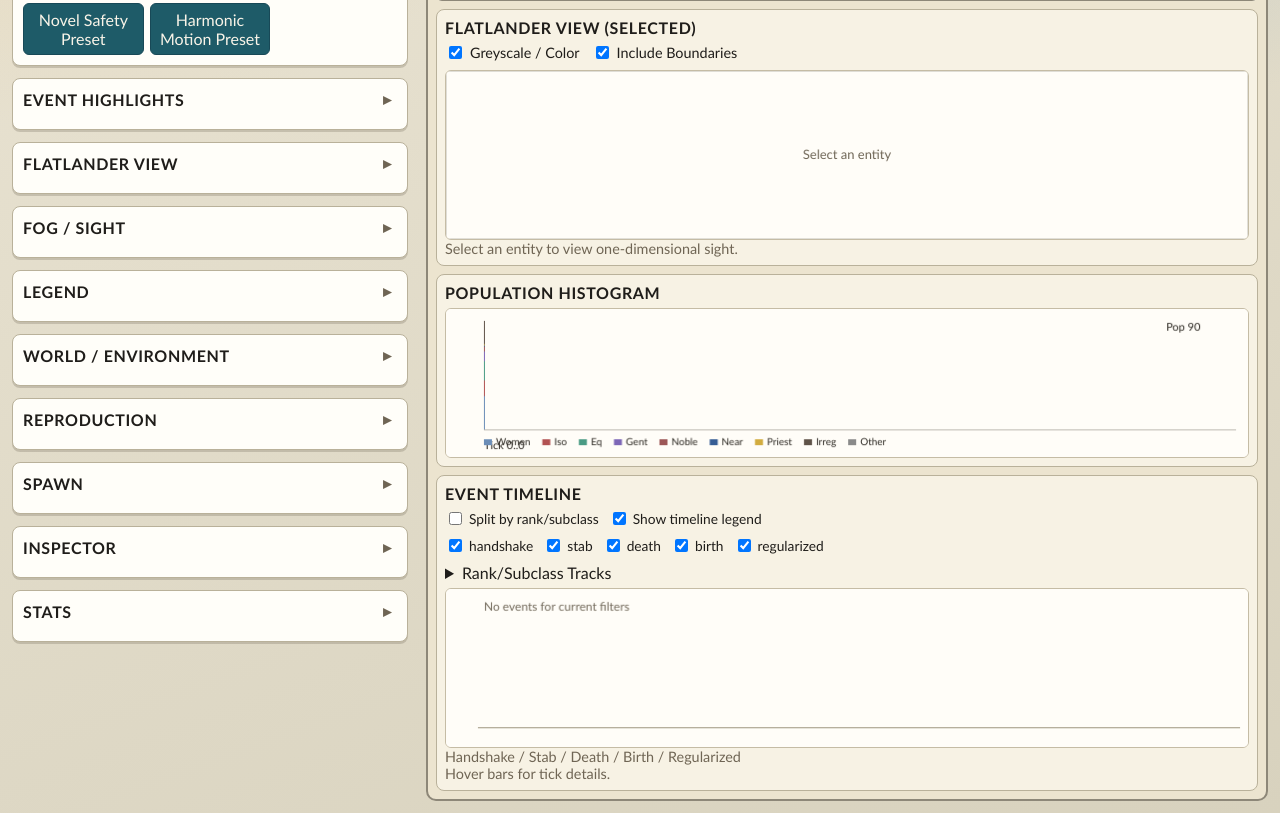
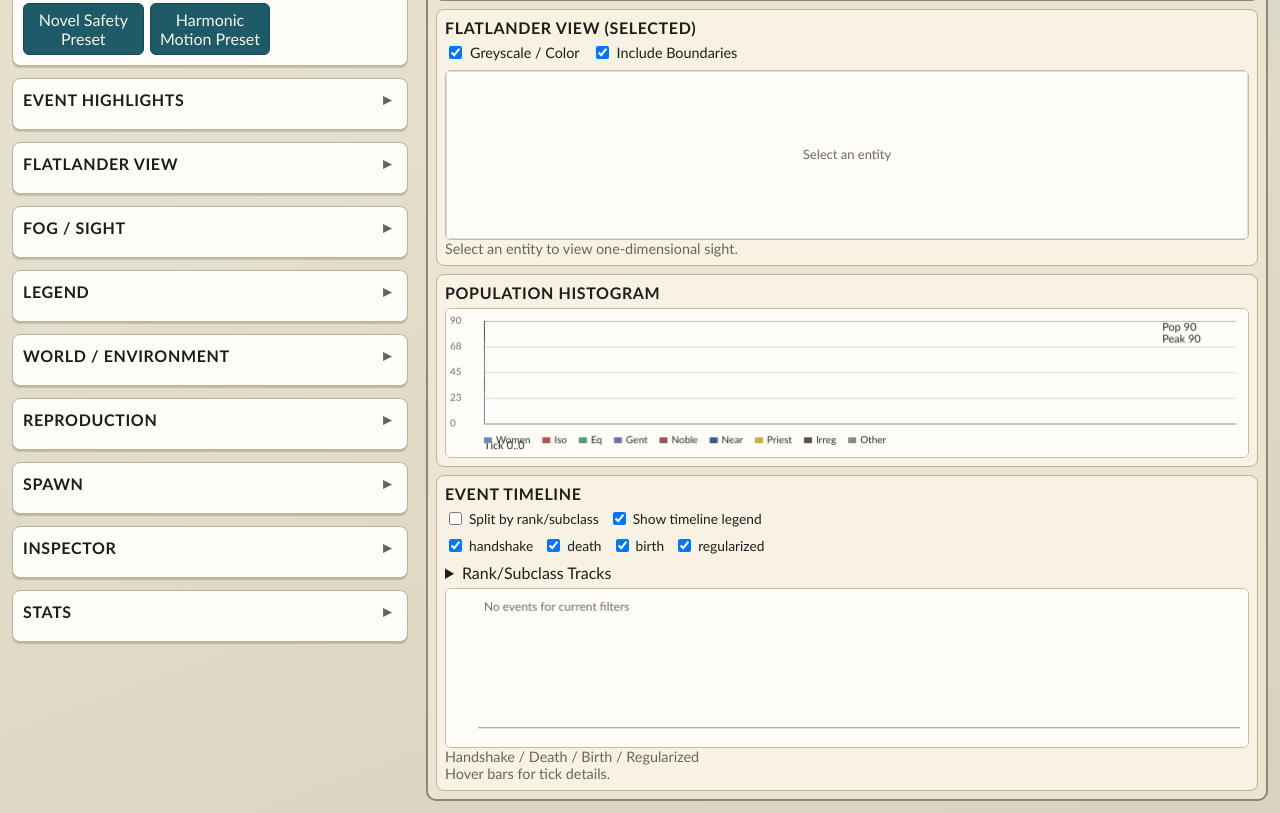
Before and after one commit to dasaro/flatlander, a website built with Vite: page index.html in a window 1280 px wide. Shown: the part 645-1458 px from the top of the page. Built offline with nearby package versions, Linux system fonts and the light colour scheme.

Commit message:
feat(ui): stacked population envelope and trim timeline noise

```diff
--- a/index.html
+++ b/index.html
@@ -832,7 +832,6 @@
           </div>
           <div class="timeline-controls timeline-type-controls">
             <label><input id="timeline-type-handshake" type="checkbox" checked /> handshake</label>
-            <label><input id="timeline-type-stab" type="checkbox" checked /> stab</label>
             <label><input id="timeline-type-death" type="checkbox" checked /> death</label>
             <label><input id="timeline-type-birth" type="checkbox" checked /> birth</label>
             <label><input id="timeline-type-regularized" type="checkbox" checked /> regularized</label>
@@ -853,7 +852,7 @@
             </div>
           </details>
           <canvas id="event-timeline-canvas" aria-label="Event timeline"></canvas>
-          <div id="event-timeline-legend" class="hint">Handshake / Stab / Death / Birth / Regularized</div>
+          <div id="event-timeline-legend" class="hint">Handshake / Death / Birth / Regularized</div>
           <div id="event-timeline-tooltip" class="hint">Hover bars for tick details.</div>
         </section>
       </main>
--- a/src/main.ts
+++ b/src/main.ts
@@ -60,7 +60,6 @@ import { APP_VERSION } from './version';
 
 const TIMELINE_TYPE_CONTROL_IDS: Partial<Record<EventType, string>> = {
   handshake: 'timeline-type-handshake',
-  stab: 'timeline-type-stab',
   death: 'timeline-type-death',
   birth: 'timeline-type-birth',
   regularized: 'timeline-type-regularized',
--- a/src/render/populationHistogram.ts
+++ b/src/render/populationHistogram.ts
@@ -78,7 +78,7 @@ export class PopulationHistogram {
     const left = 38;
     const right = width - 12;
     const top = 12;
-    const bottom = height - 28;
+    const bottom = height - 34;
     const chartHeight = Math.max(1, bottom - top);
     const chartWidth = Math.max(1, right - left);
 
@@ -104,8 +104,12 @@ export class PopulationHistogram {
     const lastTick = latest?.tick ?? firstTick;
     const tickSpan = Math.max(1, lastTick - firstTick);
     const bins = this.buildBins(chartWidth, firstTick, tickSpan);
-    const maxPopulation = Math.max(1, ...bins.map((bin) => (bin.count > 0 ? bin.population / bin.count : 0)));
+    const maxPopulation = Math.max(
+      1,
+      ...bins.map((bin) => (bin.count > 0 ? bin.population / bin.count : 0)),
+    );
     const barWidth = Math.max(1, Math.floor(chartWidth / bins.length));
+    this.drawPopulationScaleGrid(left, right, top, bottom, maxPopulation);
 
     this.ctx.save();
     this.ctx.beginPath();
@@ -124,6 +128,10 @@ export class PopulationHistogram {
       if (avgPopulation <= 0) {
         continue;
       }
+      const envelopeHeight = (avgPopulation / maxPopulation) * chartHeight;
+      if (envelopeHeight <= 0) {
+        continue;
+      }
       for (let groupIndex = 0; groupIndex < COMPOSITION_GROUPS.length; groupIndex += 1) {
         const avgGroupPopulation = (bin.groups[groupIndex] ?? 0) / bin.count;
         if (avgGroupPopulation <= 0) {
@@ -133,32 +141,12 @@ export class PopulationHistogram {
         if (fraction <= 0) {
           continue;
         }
-        const h = Math.max(1, fraction * chartHeight);
+        const h = fraction * envelopeHeight;
         y -= h;
         this.ctx.fillStyle = COMPOSITION_GROUPS[groupIndex]?.color ?? '#888888';
         this.ctx.fillRect(x, y, barWidth, h + 0.5);
       }
     }
-
-    this.ctx.strokeStyle = '#2f5d8f';
-    this.ctx.lineWidth = 1.6;
-    this.ctx.beginPath();
-    for (let i = 0; i < bins.length; i += 1) {
-      const bin = bins[i];
-      if (!bin || bin.count <= 0) {
-        continue;
-      }
-
-      const avgPopulation = bin.population / bin.count;
-      const x = left + i + barWidth / 2;
-      const y = bottom - (avgPopulation / maxPopulation) * chartHeight;
-      if (i === 0 || !Number.isFinite(y)) {
-        this.ctx.moveTo(x, y);
-      } else {
-        this.ctx.lineTo(x, y);
-      }
-    }
-    this.ctx.stroke();
 
     this.ctx.restore();
 
@@ -166,11 +154,42 @@ export class PopulationHistogram {
     this.ctx.font = '11px Trebuchet MS, sans-serif';
     if (latest) {
       this.ctx.fillText(`Tick 0..${lastTick}`, left, height - 8);
-      this.ctx.fillText(`Pop ${latest.population}`, right - 70, top + 10);
+      const peakPopulation = this.samples.reduce(
+        (max, sample) => Math.max(max, sample.population),
+        latest.population,
+      );
+      this.ctx.fillText(`Pop ${latest.population}`, right - 74, top + 10);
+      this.ctx.fillText(`Peak ${peakPopulation}`, right - 74, top + 22);
     }
 
-    this.drawLegend(left, height - 18, right);
+    this.drawLegend(left, height - 20, right);
     this.dirty = false;
+  }
+
+  private drawPopulationScaleGrid(
+    left: number,
+    right: number,
+    top: number,
+    bottom: number,
+    maxPopulation: number,
+  ): void {
+    const markers = [0, 25, 50, 75, 100];
+    this.ctx.save();
+    this.ctx.font = '10px Trebuchet MS, sans-serif';
+    for (const marker of markers) {
+      const ratio = marker / 100;
+      const y = bottom - ratio * (bottom - top);
+      this.ctx.strokeStyle = marker === 0 || marker === 100 ? 'rgba(70, 62, 46, 0.35)' : 'rgba(70, 62, 46, 0.17)';
+      this.ctx.lineWidth = 1;
+      this.ctx.beginPath();
+      this.ctx.moveTo(left, y + 0.5);
+      this.ctx.lineTo(right, y + 0.5);
+      this.ctx.stroke();
+      this.ctx.fillStyle = 'rgba(64, 57, 47, 0.72)';
+      const count = Math.round((marker / 100) * maxPopulation);
+      this.ctx.fillText(`${count}`, 4, y + 3);
+    }
+    this.ctx.restore();
   }
 
   private snapshot(world: World): PopulationSample {
--- a/src/ui/eventAnalytics.ts
+++ b/src/ui/eventAnalytics.ts
@@ -32,7 +32,6 @@ export interface TimelineFilter {
 
 const EVENT_TYPES: EventType[] = [
   'handshake',
-  'stab',
   'death',
   'birth',
   'regularized',
@@ -101,8 +100,8 @@ export class EventAnalytics {
 
     const byTick = new Map<number, StoredEvent[]>();
     for (const event of events) {
-      if (event.type === 'peaceCry' || event.type === 'touch') {
-        // Peace-cry and touch events are too dense for timeline analysis; keep them in visual effects only.
+      if (event.type === 'peaceCry' || event.type === 'touch' || event.type === 'stab') {
+        // Peace-cry, touch, and stab events are too dense for timeline analysis; keep them in visual effects only.
         continue;
       }
       const storedEvents = byTick.get(event.tick) ?? [];
```
Also changed, not shown: tests/eventAnalytics.test.ts (+8 -4 lines).
